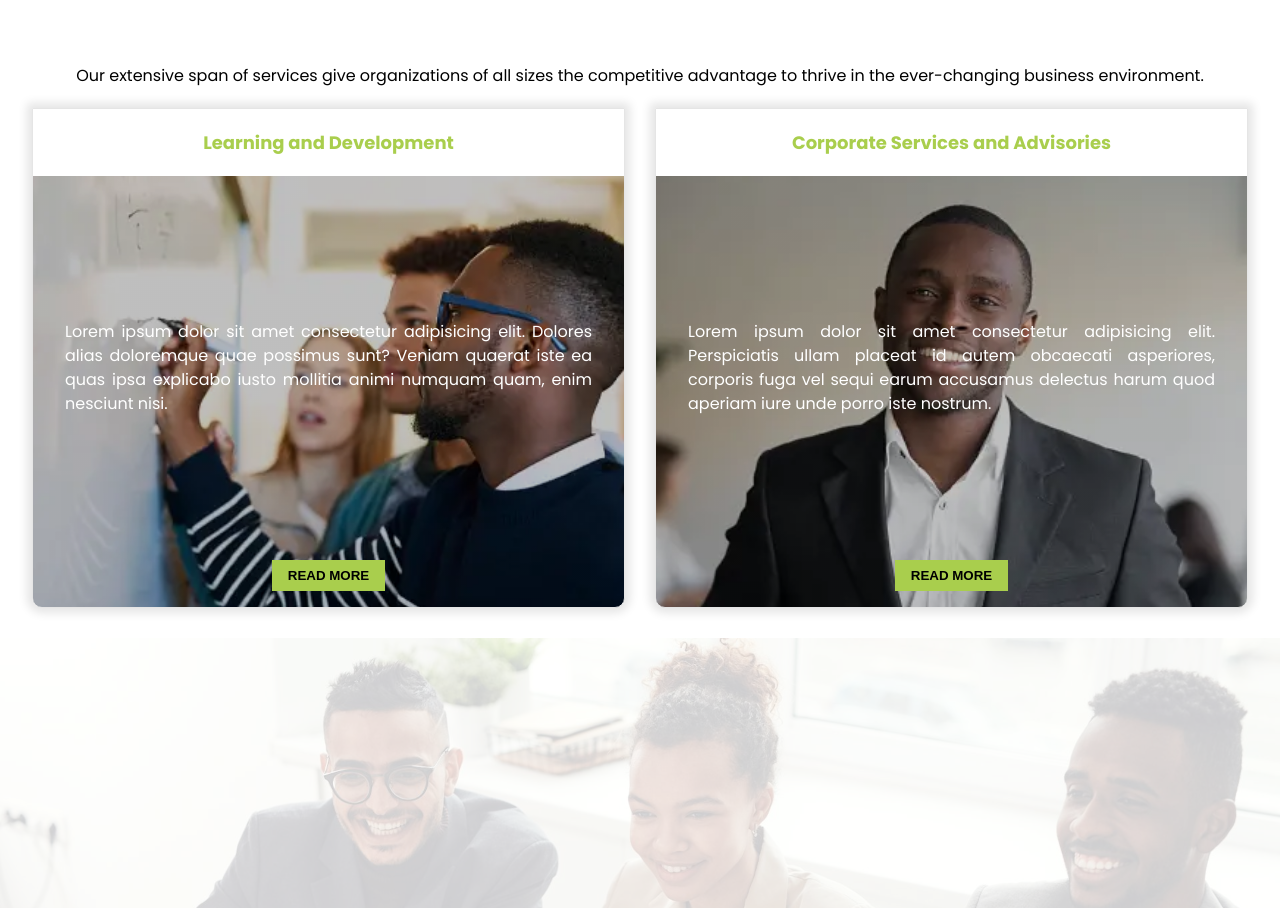
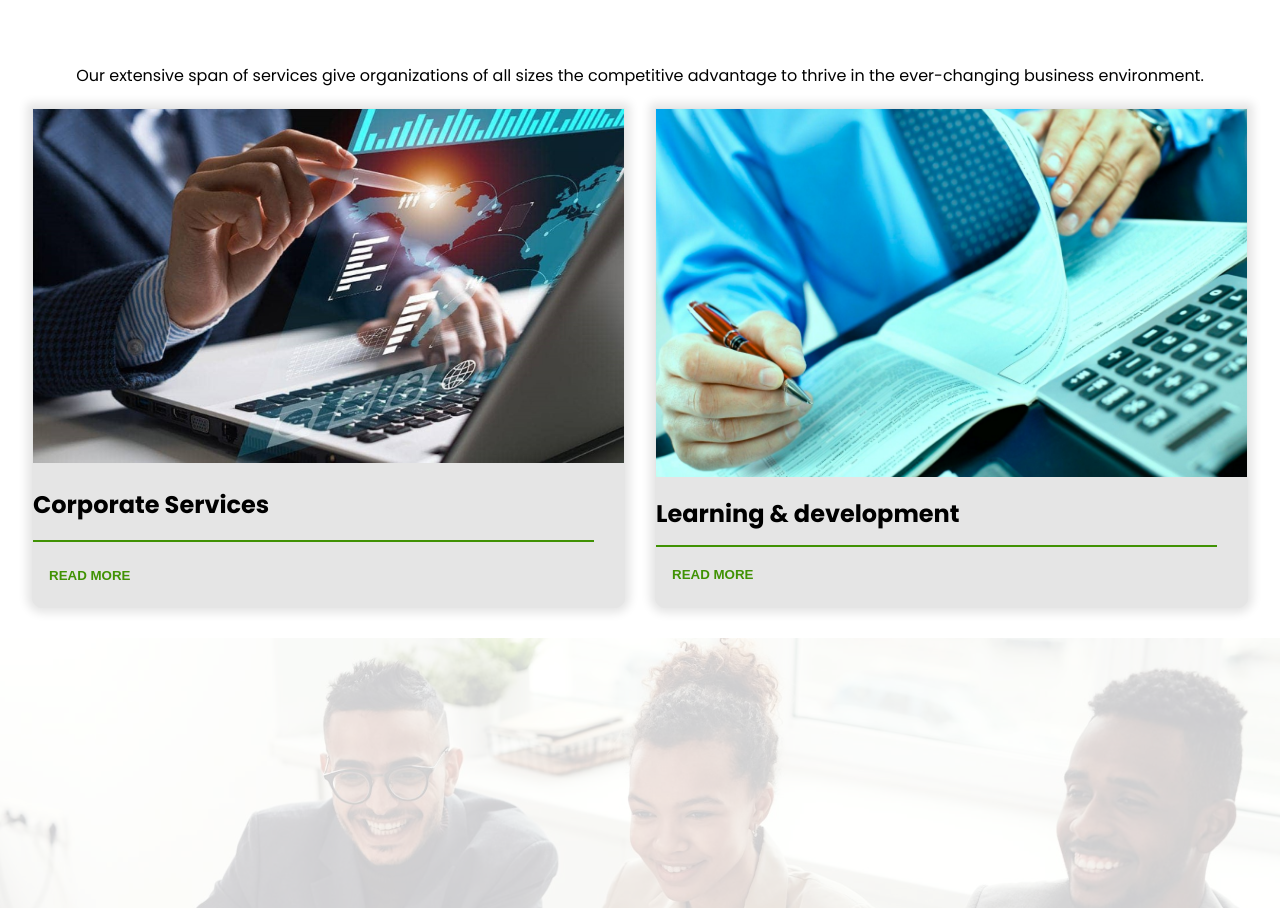
Before and after one commit to emmanuel4365/midas-touch, a React (Vite) app in the folder client/: page / in a window 1280 px wide. Shown: the part 2383-3291 px from the top of the page. Built offline with nearby package versions, Linux system fonts and the light colour scheme.

Commit message:
modified services section

```diff
--- a/client/src/index.css
+++ b/client/src/index.css
@@ -480,7 +480,7 @@ header {
   min-height: 500px;
   display: flex;
   flex-direction: column;
-  align-items: center;
+  align-items: flex-start;
   justify-content: space-between;
   text-align: justify;
   border: 1px solid var(--clr-border);
@@ -491,11 +491,36 @@ header {
   box-shadow: 0 0 10px 5px #e5e5e5;
 }
 
+.service1-image-container,
+.service2-image-container {
+  width: 100%;
+  min-height: 100px;
+}
+
+.service1-image,
+.service2-image {
+  width: 100%;
+  height: auto;
+}
+
+/* .service1-underline {
+  width: 95%;
+  height: 1px;
+  background-color: #409204;
+}
+.service2-underline {
+  width: 95%;
+  height: 1px;
+  background-color: #409204;
+} */
+
 .service-button {
   padding-inline: 16px;
   padding-top: 8px;
   padding-bottom: 8px;
-  background-color: #a9ce4d;
+  background: none;
+  color: #409204;
+  /* background-color: #a9ce4d; */
   font-weight: bold;
   cursor: pointer;
   border: none;
@@ -521,7 +546,7 @@ header {
   font-weight: bold;
 }
 
-.service1 {
+/* .service1 {
   background: linear-gradient(rgba(0, 0, 0, 0.25), rgba(0, 0, 0, 0.25)),
     url("./assets/learning.webp") center 20px / cover no-repeat;
 }
@@ -529,7 +554,7 @@ header {
 .service2 {
   background: linear-gradient(rgba(0, 0, 0, 0.25), rgba(0, 0, 0, 0.25)),
     url("./assets/advisory.webp") center 50px / cover no-repeat;
-}
+} */
 
 .accreditations-and-memberships-container {
   width: 100%;
--- a/client/src/pages/LandingPage.jsx
+++ b/client/src/pages/LandingPage.jsx
@@ -5,6 +5,8 @@ import { rightClick } from "../utils/RightArrow";
 import icanLogo from "../assets/ican-logo.png";
 import citnLogo from "../assets/CITN-Logo.png";
 import icsanLogo from "../assets/icsan-logo.jpeg";
+import service1Photo from "../assets/service1-image.jpg";
+import service2Photo from "../assets/service2-image.jpg";
 import BornoStateGovernmentLogo from "../assets/borno-government-logo.jpeg";
 import FoodRatataLtdLogo from "../assets/food-ratata-logo.jpeg";
 import SooyahBistroLtdLogo from "../assets/sooyah-bistro-logo.jpeg";
@@ -57,33 +59,23 @@ const LandingPage = () => {
         </p>
         <div className="services-list">
           <div className="service service1">
-            <div className="learning-and-development-heading">
-              Learning and Development
+            <div className="service1-image-container">
+              <img src={service1Photo} alt="" className="service1-image" />
             </div>
-            {/* <div className="services-image-container">
-              <img src={learningImage} alt="" className="learning-image" />
-            </div> */}
-            <p className="learning-and-development-text">
-              Lorem ipsum dolor sit amet consectetur adipisicing elit. Dolores
-              alias doloremque quae possimus sunt? Veniam quaerat iste ea quas
-              ipsa explicabo iusto mollitia animi numquam quam, enim nesciunt
-              nisi.
-            </p>
+
+            <h2 className="service1-heading">Corporate Services</h2>
+            {/* <div className="service1-underline"></div> */}
+            <hr width="95%" color="#409204" />
             <button className="service-button">READ MORE</button>
           </div>
           <div className="service service2">
-            <div className="coporate-services-and-advisories-heading">
-              Corporate Services and Advisories
+            <div className="service2-image-container">
+              <img src={service2Photo} alt="" className="service2-image" />
             </div>
-            {/* <div className="services-image-container">
-              <img src={advisoryImage} alt="" className="advisory-image" />
-            </div> */}
-            <p className="Coporate-Services-and-Advisories-text">
-              Lorem ipsum dolor sit amet consectetur adipisicing elit.
-              Perspiciatis ullam placeat id autem obcaecati asperiores, corporis
-              fuga vel sequi earum accusamus delectus harum quod aperiam iure
-              unde porro iste nostrum.
-            </p>
+
+            <h2 className="service2-heading">Learning & development</h2>
+            {/* <div className="service2-underline"></div> */}
+            <hr width="95%" color="#409204" />
             <button className="service-button">READ MORE</button>
           </div>
         </div>
```
Also changed, not shown: client/src/assets/service1-image.jpg (renamed from client/src/assets/slider-photo1.jpg), client/src/assets/service2-image.jpg (added).
